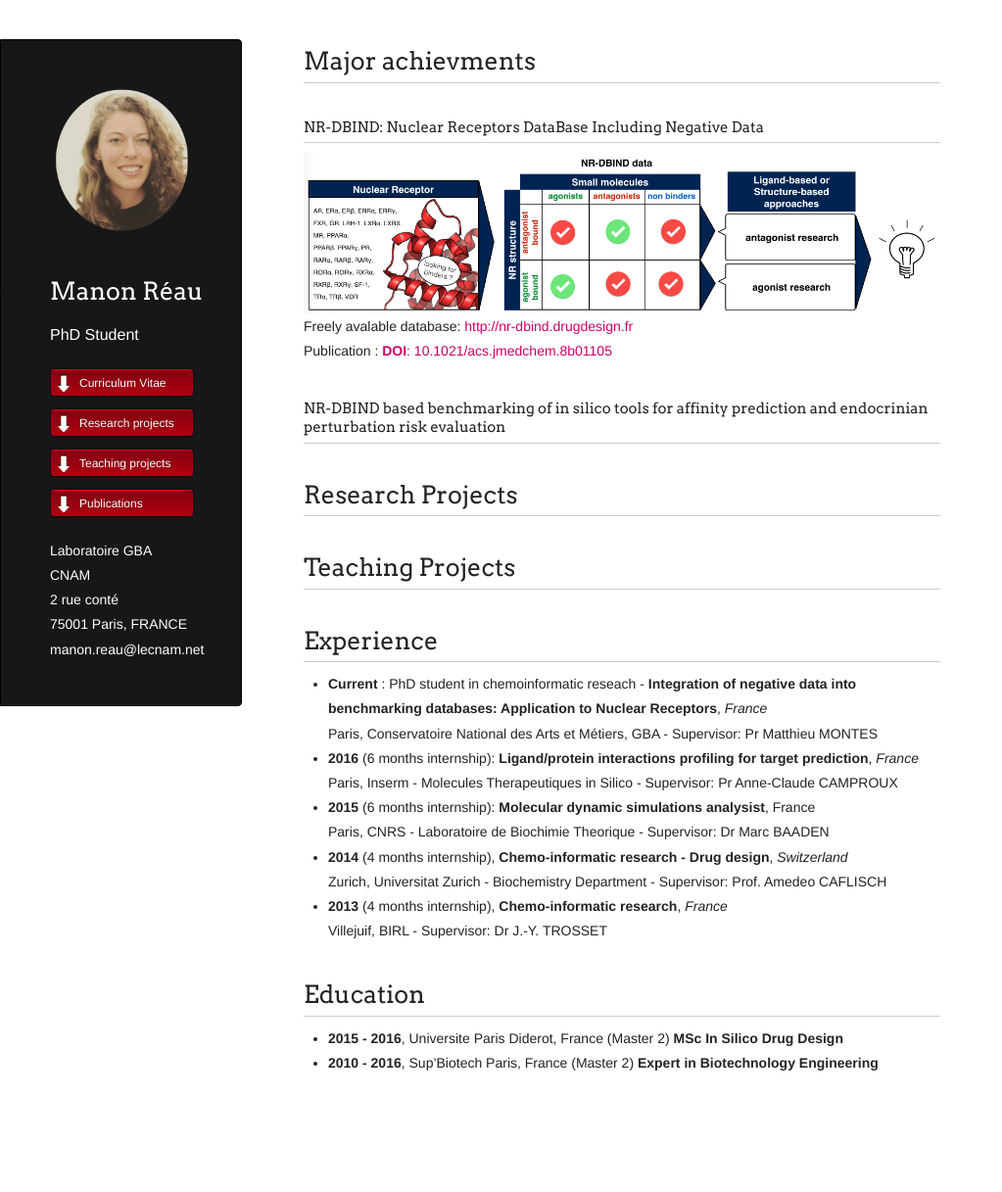
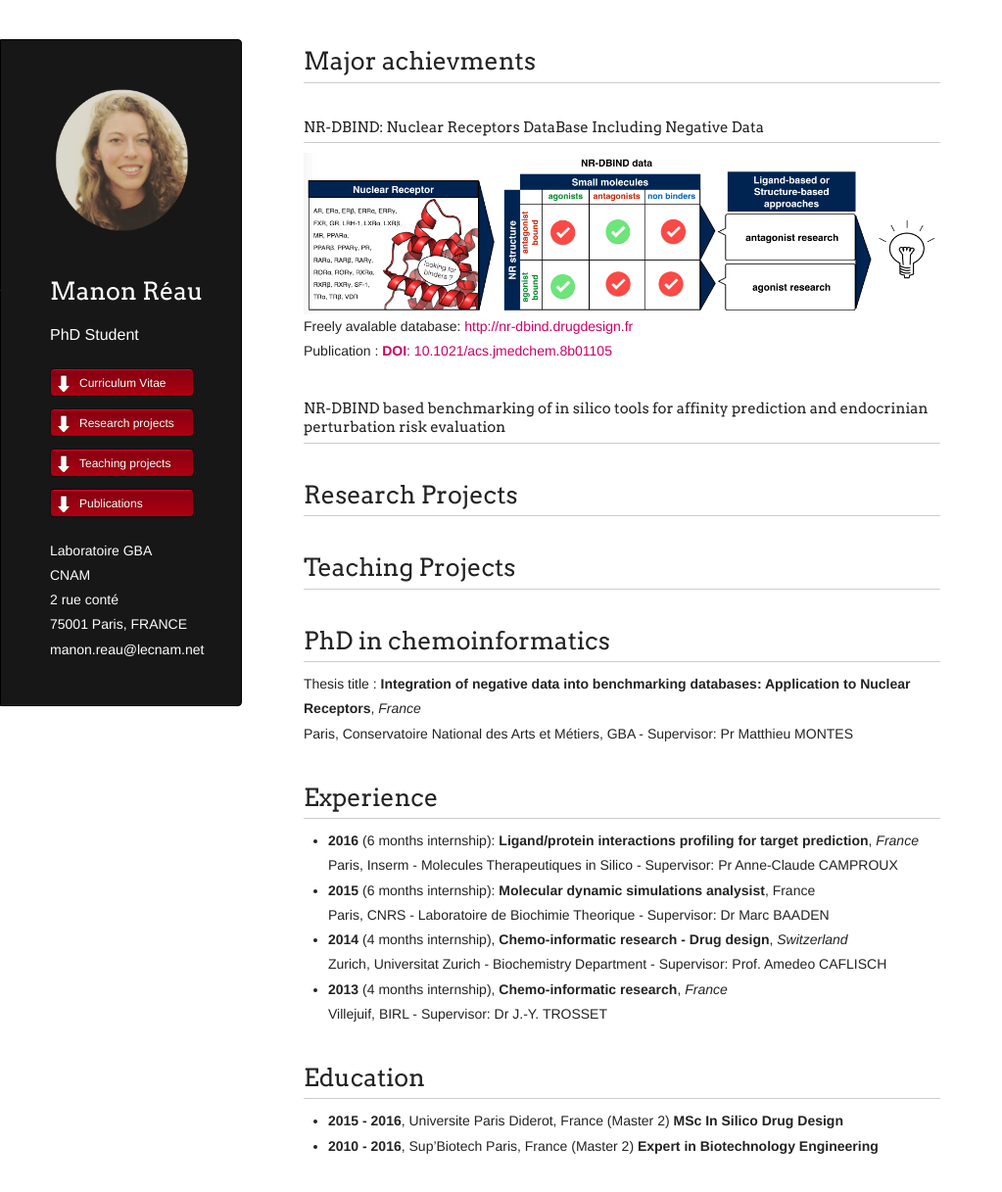
Before and after one commit to ManonR11/manonreau.github.io, a Jekyll site: the page built from index.md, in a window 1280 px wide and 1255 px high. Shown: the top 1217 px of the window at 98% size, without its empty margins (0-1023 px from the left). Built offline with Jekyll 4.4.1, drawn with Linux system fonts in a browser that asks for light colours; our own code applies the rules of GitHub Pages for plain Markdown files.

Commit message:
Update index.md

```diff
--- a/index.md
+++ b/index.md
@@ -9,8 +9,11 @@ Publication : <a href="https://pubs.acs.org/doi/10.1021/acs.jmedchem.8b01105">**
 
 # Teaching Projects
 
+# PhD in chemoinformatics
+Thesis title : **Integration of negative data into benchmarking databases: Application to Nuclear Receptors**, *France* <br>Paris, Conservatoire National des Arts et Métiers, GBA - Supervisor: Pr Matthieu MONTES
+
+
 # Experience
-* **Current** : PhD student in chemoinformatic reseach - **Integration of negative data into benchmarking databases: Application to Nuclear Receptors**, *France* <br>Paris, Conservatoire National des Arts et Métiers, GBA - Supervisor: Pr Matthieu MONTES
  * **2016** (6 months internship): **Ligand/protein interactions profiling for target prediction**, *France* <br>Paris, Inserm - Molecules Therapeutiques in Silico - Supervisor: Pr Anne-Claude CAMPROUX
  * **2015** (6 months internship): **Molecular dynamic simulations analysist**, France <br>Paris, CNRS - Laboratoire de Biochimie Theorique - Supervisor: Dr Marc BAADEN
  * **2014** (4 months internship), **Chemo-informatic research - Drug design**, *Switzerland* <br>Zurich, Universitat Zurich - Biochemistry Department - Supervisor: Prof. Amedeo CAFLISCH
```
